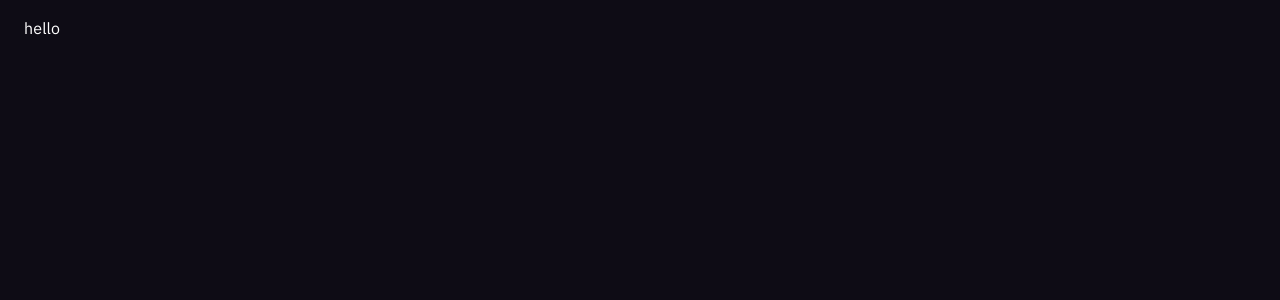
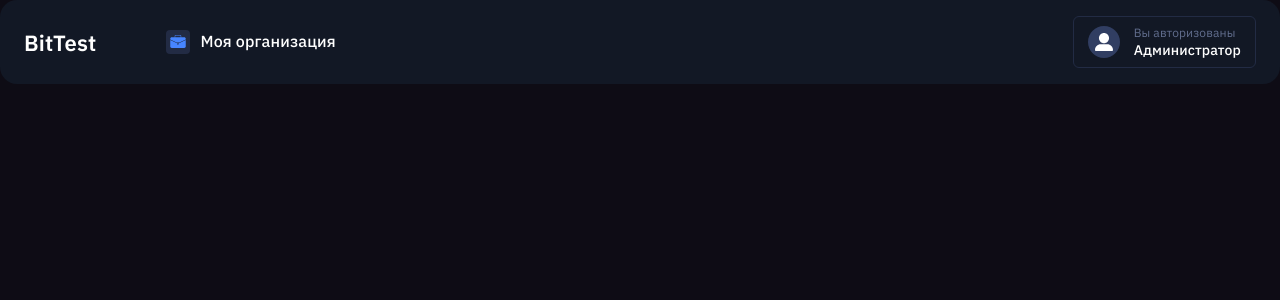
Before and after one commit to kzv-nursultan/bit-test-task, a React (Create React App) app: page / in a window 1280 px wide. Shown: the top 300 px of the page. Built offline with nearby package versions, Linux system fonts and the light colour scheme.

Commit message:
added propTypes and made header components

```diff
--- a/package.json
+++ b/package.json
@@ -10,6 +10,7 @@
     "@testing-library/react": "^13.4.0",
     "@testing-library/user-event": "^13.5.0",
     "axios": "^1.6.5",
+    "prop-types": "^15.8.1",
     "react": "^18.2.0",
     "react-dom": "^18.2.0",
     "react-scripts": "5.0.1",
--- a/src/app/App.js
+++ b/src/app/App.js
@@ -1,18 +1,11 @@
-import { ThemeProvider, Typography, styled } from "@mui/material";
+import { ThemeProvider } from "@mui/material";
 import { theme } from "../shared/configs/materialUI";
-
-const HeaderContainer = styled("div")(() => ({
-  borderRadius: "17px",
-  backgroundColor: "121825",
-  padding: "16px 24px"
-}));
+import { Header } from "../widgets";
 
 function App() {
   return (
     <ThemeProvider theme={theme}>
-      <HeaderContainer>
-        <Typography>hello</Typography>
-      </HeaderContainer>
+      <Header />
     </ThemeProvider>
   );
 }
--- /dev/null
+++ b/src/entities/CompanyName/CompanyName.js
@@ -0,0 +1,36 @@
+import { Box, Stack, Typography, styled } from "@mui/material";
+import PropTypes from "prop-types";
+import { SuitCase } from "../../shared/ui";
+
+const IconContainer = styled(Box)(({ theme }) => ({
+  display: "flex",
+  padding: "3.5px 4px 4.5px 4px",
+  width: 24,
+  height: 24,
+  borderRadius: 4,
+  backgroundColor: theme.colors.grayBorder,
+  alignItems: "center",
+  boxSizing: "border-box"
+}));
+
+const CompanyText = styled(Typography)(() => ({
+  fontSize: 16,
+  fontStyle: "normal",
+  fontWeight: 500,
+  lineHeight: "22px",
+}));
+
+export const CompanyName = ({ name = "Моя организация" }) => (
+  <Box>
+    <Stack direction="row" gap="10px">
+      <IconContainer>
+        <SuitCase />
+      </IconContainer>
+      <CompanyText>{name}</CompanyText>
+    </Stack>
+  </Box>
+);
+
+CompanyName.propTypes = {
+  name: PropTypes.string,
+};
--- /dev/null
+++ b/src/entities/Logo/Logo.js
@@ -0,0 +1,13 @@
+import { Box, Typography, styled } from "@mui/material";
+
+const LogoText = styled(Typography)(() => ({
+  fontSize: 22,
+  fontWeight: 600,
+  lineHeight: '29px'
+}))
+
+export const Logo = () => (
+  <Box sx={{ paddingRight: "26px" }}>
+    <LogoText>BitTest</LogoText>
+  </Box>
+);
--- /dev/null
+++ b/src/entities/UserInfo/UserInfo.js
@@ -0,0 +1,40 @@
+import { Box, Stack, Typography, styled } from "@mui/material";
+import { Profile } from "../../shared/ui";
+import PropTypes from "prop-types";
+
+const Container = styled(Box)(({ theme }) => ({
+  border: `1px solid ${theme.colors.grayBorder}`,
+  borderRadius: 6,
+  display: "flex",
+  alignItems: "center",
+  gap: 14,
+  padding: "8px 14px",
+  boxSizing: "border-box",
+}));
+
+const Authorized = styled(Typography)(({ theme }) => ({
+  fontSize: 12,
+  fontWeight: 400,
+  lineHeight: "16px",
+  color: theme.colors.grayText,
+}));
+
+const User = styled(Typography)(() => ({
+  fontSize: 14,
+  fontWeight: 500,
+  lineHeight: "18px",
+}));
+
+export const UserInfo = ({ user = "Администратор" }) => (
+  <Container>
+    <Profile />
+    <Stack>
+      <Authorized>Вы авторизованы</Authorized>
+      <User>{user}</User>
+    </Stack>
+  </Container>
+);
+
+UserInfo.propTypes = {
+  user: PropTypes.string,
+};
--- /dev/null
+++ b/src/entities/index.js
@@ -0,0 +1,3 @@
+export { Logo } from "./Logo/Logo";
+export { CompanyName } from "./CompanyName/CompanyName";
+export { UserInfo } from "./UserInfo/UserInfo";
--- a/src/shared/configs/materialUI/index.js
+++ b/src/shared/configs/materialUI/index.js
@@ -2,8 +2,10 @@ import { createTheme } from "@mui/material";
 
 export const theme = createTheme({
   colors: {
-    base: "#0E0C15",
-    grayScale: "#121825",
+    body: "#0E0C15",
+    baseBg: "#121825",
+    grayBorder: "#222B44",
+    grayText: "#616D8D",
   },
   components: {
     MuiTypography: {
@@ -11,6 +13,7 @@ export const theme = createTheme({
         fontFamily: "'IBM Plex Sans', sans-serif",
         boxSizing: "border-box",
         color: "#FFF",
+        fontStyle: "normal",
       },
     },
   },
--- /dev/null
+++ b/src/shared/ui/icons/profile.js
@@ -0,0 +1,25 @@
+export const Profile = () => (
+  <svg
+    xmlns="http://www.w3.org/2000/svg"
+    width="32"
+    height="32"
+    viewBox="0 0 32 32"
+    fill="none"
+  >
+    <g clipPath="url(#clip0_3082_391)">
+      <path
+        d="M32 16C32 24.8366 24.8366 32 16 32C7.16344 32 0 24.8366 0 16C0 7.16344 7.16344 0 16 0C24.8366 0 32 7.16344 32 16Z"
+        fill="#313E62"
+      />
+      <path
+        d="M16 17.125C17.3427 17.125 18.6303 16.5916 19.5797 15.6422C20.5291 14.6928 21.0625 13.4052 21.0625 12.0625C21.0625 10.7198 20.5291 9.43217 19.5797 8.48277C18.6303 7.53337 17.3427 7 16 7C14.6573 7 13.3697 7.53337 12.4203 8.48277C11.4709 9.43217 10.9375 10.7198 10.9375 12.0625C10.9375 13.4052 11.4709 14.6928 12.4203 15.6422C13.3697 16.5916 14.6573 17.125 16 17.125ZM12.6707 18.25C9.53828 18.25 7 20.7883 7 23.9207C7 24.5184 7.48516 25 8.0793 25H23.9207C24.5184 25 25 24.5148 25 23.9207C25 20.7883 22.4617 18.25 19.3293 18.25H12.6707Z"
+        fill="white"
+      />
+    </g>
+    <defs>
+      <clipPath id="clip0_3082_391">
+        <rect width="32" height="32" fill="white" />
+      </clipPath>
+    </defs>
+  </svg>
+);
--- /dev/null
+++ b/src/shared/ui/icons/suitcase.js
@@ -0,0 +1,24 @@
+export const SuitCase = () => {
+  return (
+    <svg
+      xmlns="http://www.w3.org/2000/svg"
+      width="16"
+      height="17"
+      viewBox="0 0 16 17"
+      fill="none"
+    >
+      <path
+        d="M14.2786 4.18526H11.1998V2.99738C11.1998 2.48829 10.7876 2.07617 10.2786 2.07617H5.64825C5.13916 2.07617 4.72704 2.48829 4.72704 2.99738V4.18526H1.72098C0.896733 4.18526 0.242188 4.86405 0.242188 5.66405V6.51254L7.12704 9.71254C7.17552 9.25193 7.53916 8.88829 7.99976 8.88829C8.46037 8.88829 8.84825 9.25193 8.87249 9.71254L15.7573 6.51254V5.66405C15.7573 4.86405 15.1028 4.18526 14.2786 4.18526ZM10.7149 4.18526H5.21188V2.99738C5.21188 2.75496 5.40582 2.56102 5.64825 2.56102H10.2786C10.521 2.56102 10.7149 2.75496 10.7149 2.99738V4.18526Z"
+        fill="#4785FF"
+      />
+      <path
+        d="M8.41165 10.8276V9.78517C8.41165 9.56699 8.24195 9.37305 7.99952 9.37305C7.7571 9.37305 7.5874 9.54274 7.5874 9.78517V10.8276C7.5874 11.0458 7.7571 11.2397 7.99952 11.2397C8.24195 11.2397 8.41165 11.0458 8.41165 10.8276Z"
+        fill="#4785FF"
+      />
+      <path
+        d="M8.89673 10.8267C8.89673 11.3116 8.50885 11.7237 7.99976 11.7237C7.49067 11.7237 7.10279 11.3358 7.10279 10.8267V10.2449L0.242188 7.04492V13.4449C0.242188 14.2692 0.896733 14.9237 1.72098 14.9237H14.2786C15.1028 14.9237 15.7573 14.2692 15.7573 13.4449V7.04492L8.89673 10.2449V10.8267Z"
+        fill="#4785FF"
+      />
+    </svg>
+  );
+}
--- /dev/null
+++ b/src/shared/ui/index.js
@@ -0,0 +1,2 @@
+export { SuitCase } from "./icons/suitcase";
+export { Profile } from "./icons/profile";
--- /dev/null
+++ b/src/widgets/Header/Header.js
@@ -0,0 +1,22 @@
+import { Stack, styled } from "@mui/material";
+import { CompanyName, Logo, UserInfo } from "../../entities";
+
+const Container = styled("div")(({ theme }) => ({
+  borderRadius: "17px",
+  backgroundColor: theme.colors.baseBg,
+  padding: "16px 24px",
+}));
+
+export const Header = () => {
+  return (
+    <Container>
+      <Stack direction="row" alignItems="center" justifyContent="space-between" gap="44px">
+        <Stack direction="row" alignItems="center" gap={"44px"}>
+          <Logo />
+          <CompanyName />
+        </Stack>
+        <UserInfo />
+      </Stack>
+    </Container>
+  );
+};
--- /dev/null
+++ b/src/widgets/index.js
@@ -0,0 +1 @@
+export { Header } from "./Header/Header";
```
Also changed, not shown: 1 other file (tests, documents, lock files or other folders).
